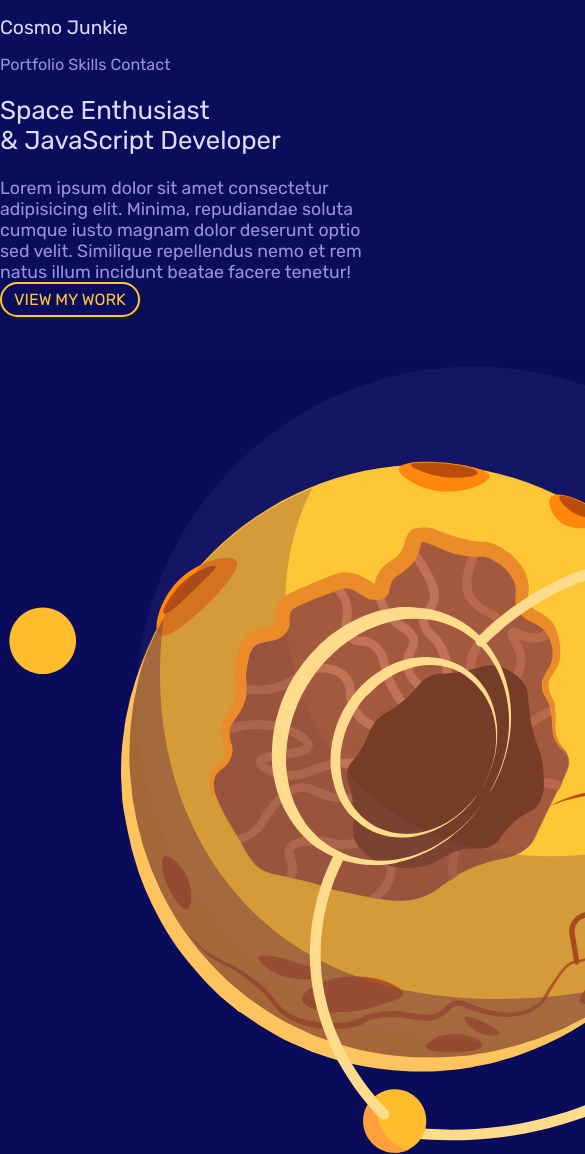
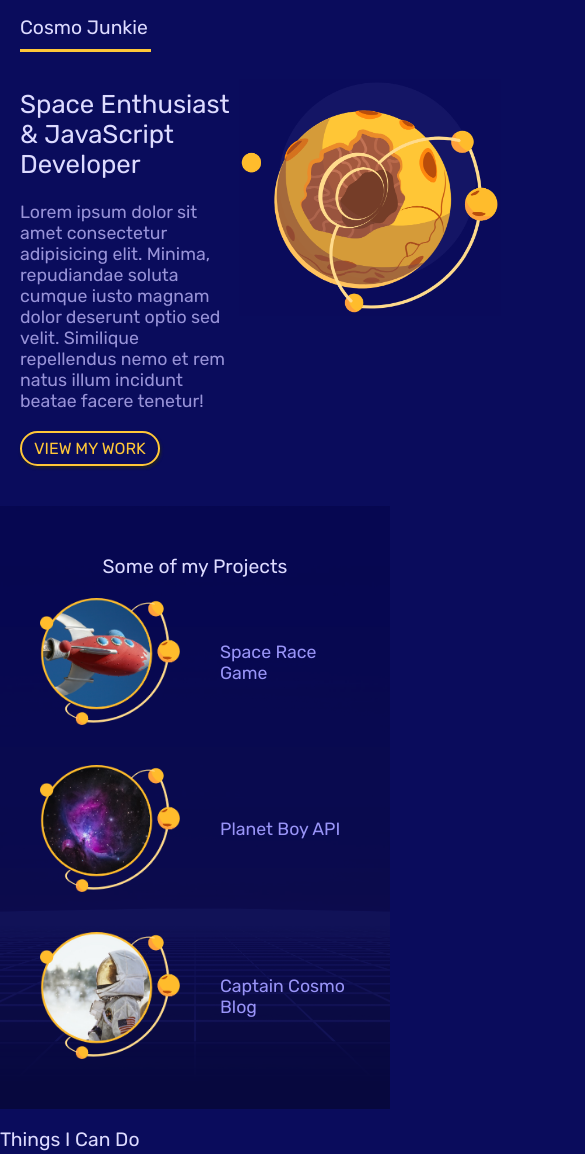
Before and after one commit to gaylonalfano/css-grid-cosmo-junkie, a plain HTML site: page index.html in a window 390 px wide. Shown: the top 1154 px of the page, 585 px wide, since content can reach past the window. Drawn offline with Linux system fonts and the light colour scheme.

Commit message:
Completed mobile projects look and feel. Using Grid to stack projects vertically, so we can use grid-column: 1 / 9 to make EACH project take up all columns and therefore by default make the next project shift to the next row. If they differed then I would need to use something like a:nth-child(n) to set the grid-area for each anchor project.

```diff
--- a/style.css
+++ b/style.css
@@ -89,6 +89,78 @@ h4 {
   font-size: 1.1em;
 }
 /* mobile styles */
+.grid {
+  display: grid;
+  grid-template-columns: repeat(8, 1fr);
+}
+
+.site-nav {
+  margin: 0 20px;
+}
+
+.site-nav ul {
+  display: none;
+}
+
+.site-nav h1 {
+  /* grid-column: 1 / 4; */
+  /* grid-row: 1 */
+  grid-area: 1 / 1 / 2 / 4;
+  padding-bottom: 10px;
+  border-bottom: 3px solid var(--primary);
+}
+
+#welcome {
+  padding: 0 20px 20px 20px;
+}
+
+.welcome-text {
+  grid-area: 1 / 1 / 2 / 6;
+}
+
+.welcome-text a {
+  margin: 20px 0;
+}
+
+.welcome-img {
+  grid-area: 1 / 6 / 2 / 9;
+}
+
+.welcome-img img {
+  /* Shrink default img size by set 200% of its container (3 column grid) */
+  width: 200%;
+}
+
+#portfolio {
+  background-image: url(assets/square_bg.png);
+  background-size: cover;
+  background-repeat: no-repeat;
+  background-position: bottom;
+  padding: 30px 20px;
+}
+
+#portfolio h3 {
+  margin-bottom: 0;
+  text-align: center;
+}
+
+.projects a {
+  /* Each anchor tag takes up all columns (fills a single row) */
+  /* so automatically stacks vertically */
+  grid-column: 1 / 9;
+  margin: 20px 0;
+  display: flex;
+}
+
+.projects a * {
+  margin: 0 20px;
+  max-width: 40%;
+  align-self: center;
+}
+
+.projects h4 {
+  color: #9994f7;
+}
 
 /* /1* small tablet styles *1/ */
 /* @media screen and (min-width: 620px) { */
@@ -110,3 +182,35 @@ h4 {
 
 /* NOTE Could also consider clamp(min, preferred, max) */
 /* e.g, article { width: clamp(200px, 50%, 600px) } */
+
+/* /1* Grid Testing *1/ */
+/* .projects { */
+/*   display: grid; */
+/*   grid-template-columns: repeat(12, 1fr); */
+/*   gap: 10px; */
+/* } */
+
+/* .projects img { */
+/*   max-width: 100%; */
+/* } */
+
+/* .projects a { */
+/*   text-align: center; */
+/*   background: grey; */
+/*   padding: 20px; */
+/* } */
+
+/* .projects a:nth-child(1) { */
+/*   grid-column: 2/6; */
+/*   grid-row: 1; */
+/* } */
+
+/* .projects a:nth-child(2) { */
+/*   /1* grid-column: 8/12; *1/ */
+/*   /1* grid-row: 1; *1/ */
+/*   grid-area: 1 / 8 / 2 / 12; */
+/* } */
+/* .projects a:nth-child(3) { */
+/*   grid-column: 5/9; */
+/*   grid-row: 2; */
+/* } */
```
Also changed, not shown: 1 other file.
